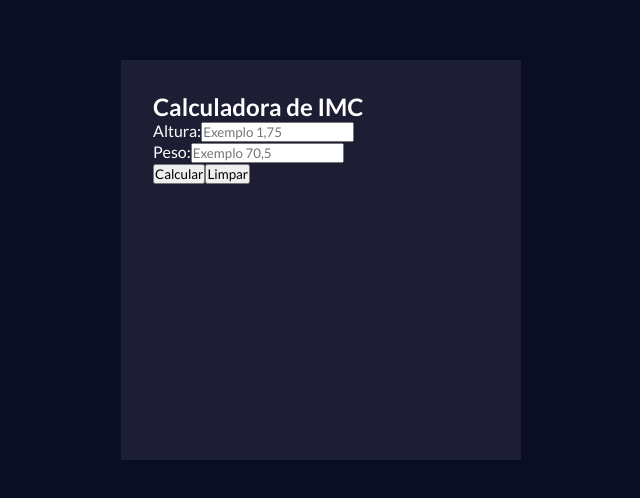
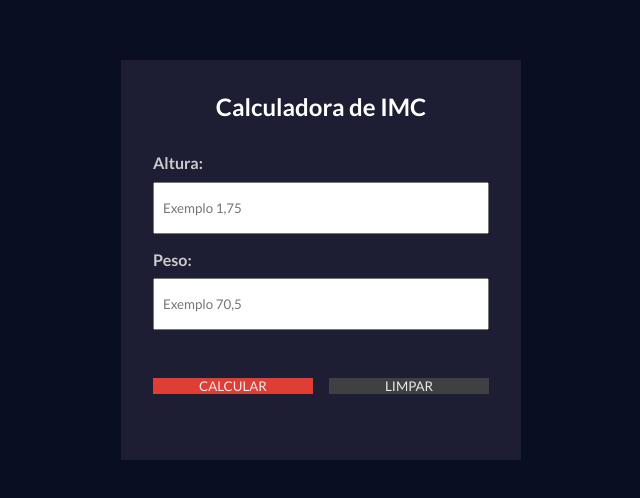
Before and after one commit to Luan0Avila/Calculadora-de-IMC-com-React, a React (Vite) app in the folder imc_calc/: page / in a window 1280 px wide. Shown: the part 140-638 px from the top of the page, without its empty margins (319-959 px from the left). Built offline with nearby package versions, Linux system fonts and the light colour scheme.

Commit message:
fazendo os botões e estilizando o projeto

```diff
--- /dev/null
+++ b/imc_calc/src/components/Button.css
@@ -0,0 +1,18 @@
+button {
+    text-transform: uppercase;
+    padding: 1rem, 1.5rem;
+    background-color: #F44236;
+    border: none;
+    color: #fff;
+    cursor: pointer;
+    opacity: 0.9;
+    flex: 1;
+}
+
+button:hover {
+    opacity: 1;
+}
+
+#clear-btn {
+    background-color: #444;
+}
--- /dev/null
+++ b/imc_calc/src/components/Button.jsx
@@ -0,0 +1,11 @@
+import './Button.css'
+
+import React from 'react'
+
+const Button = ({id, text}) => {
+    return (
+        <button id={id}>{text}</button>
+    )
+}
+
+export default Button
--- a/imc_calc/src/components/ImcCalc.css
+++ b/imc_calc/src/components/ImcCalc.css
@@ -0,0 +1,34 @@
+#calc-container h2 {
+    text-align: center;
+    margin-bottom: 2rem;
+}
+
+.form-inputs {
+    display: flex;
+    flex-direction: column;
+    justify-content: space-between;
+}
+
+.form-control {
+    display: flex;
+    flex-direction: column;
+    flex: 1;
+    margin-bottom: 1rem;
+}
+
+.form-control label {
+    font-weight: bold;
+    margin-bottom: .6rem;
+    color: #ccc;
+}
+
+.form-control input {
+    padding: 1rem 0.5rem;
+}
+
+.action-control {
+    display: flex;
+    justify-content: space-between;
+    gap: 1rem;
+    margin-top: 2rem;
+}
--- a/imc_calc/src/components/ImcCalc.jsx
+++ b/imc_calc/src/components/ImcCalc.jsx
@@ -1,4 +1,5 @@
 import './ImcCalc.css'
+import Button from './Button'
 
 const ImcCalc = () => {
     return (
@@ -24,8 +25,8 @@
                 </div>
             </div>
             <div className="action-control">
-                <button>Calcular</button>
-                <button>Limpar</button>
+                <Button id="calc-btn" text="Calcular"/>
+                <Button id="clear-btn" text="Limpar"/>
             </div>
         </form>
     </div>
```
Also changed, not shown: imc_calc/src/data/data.js (added, +38 -0 lines), imc_calc/src/index.css (line endings or trailing spaces).
